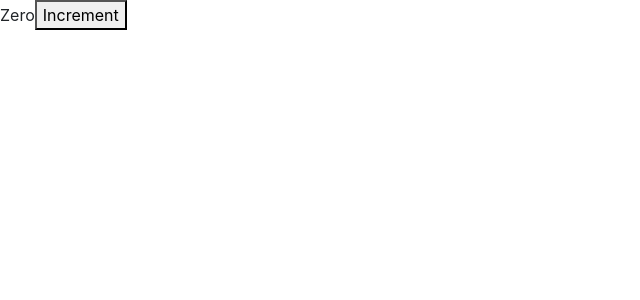
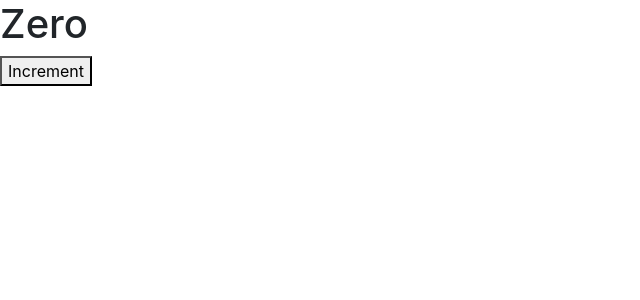
Before and after one commit to amirun573/first-component, a React (Create React App) app in the folder app/: page / in a window 1280 px wide. Shown: the top 300 px of the page, without its empty margins (0-640 px from the left). Built offline with nearby package versions, Linux system fonts and the light colour scheme.

Commit message:
Use JSX to return  element

```diff
--- a/app/src/components/counter.jsx
+++ b/app/src/components/counter.jsx
@@ -20,7 +20,7 @@ class Counter extends Component {
 
     formatCount(){
         const {count} = this.state;
-        return count === 0 ? 'Zero' : count;
+        return count === 0 ? <h1>Zero</h1> : count;
     }
 
 }
```
Also changed, not shown: 1 other file (tests, documents, lock files or other folders).
